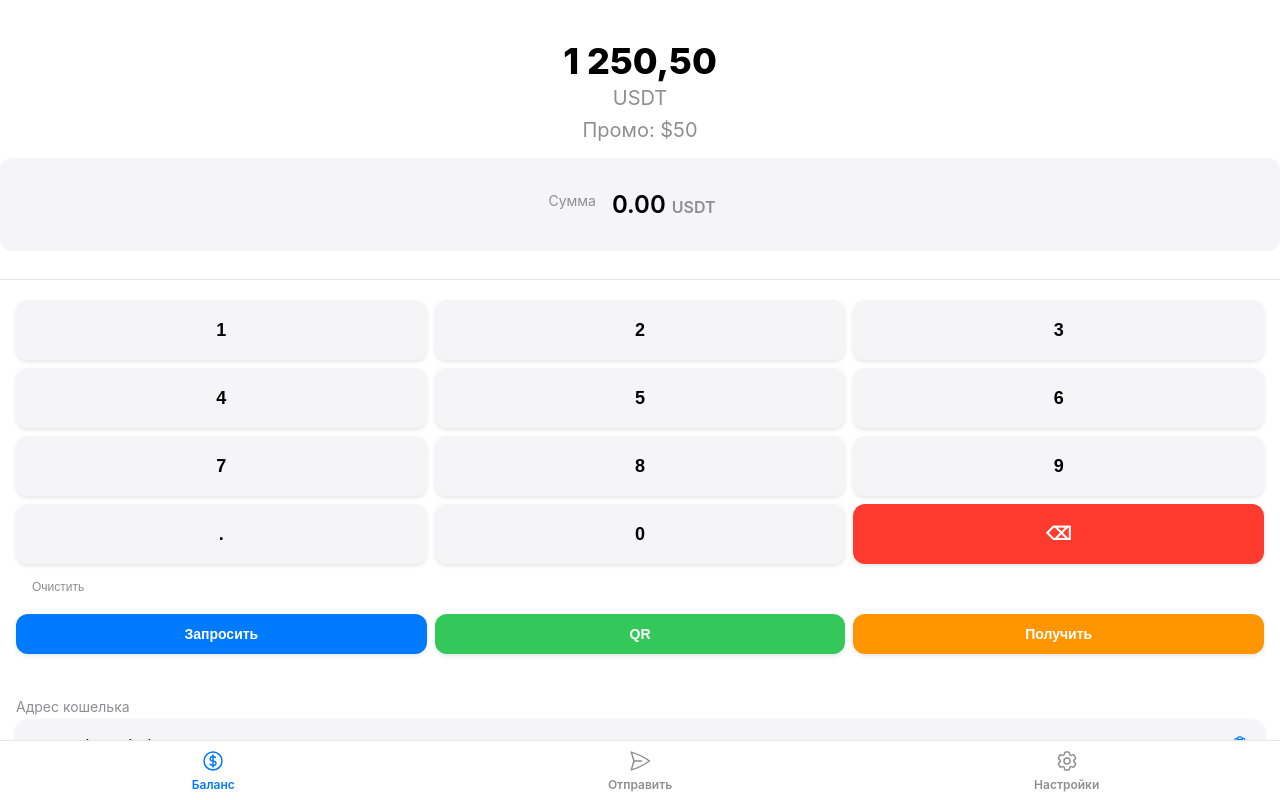
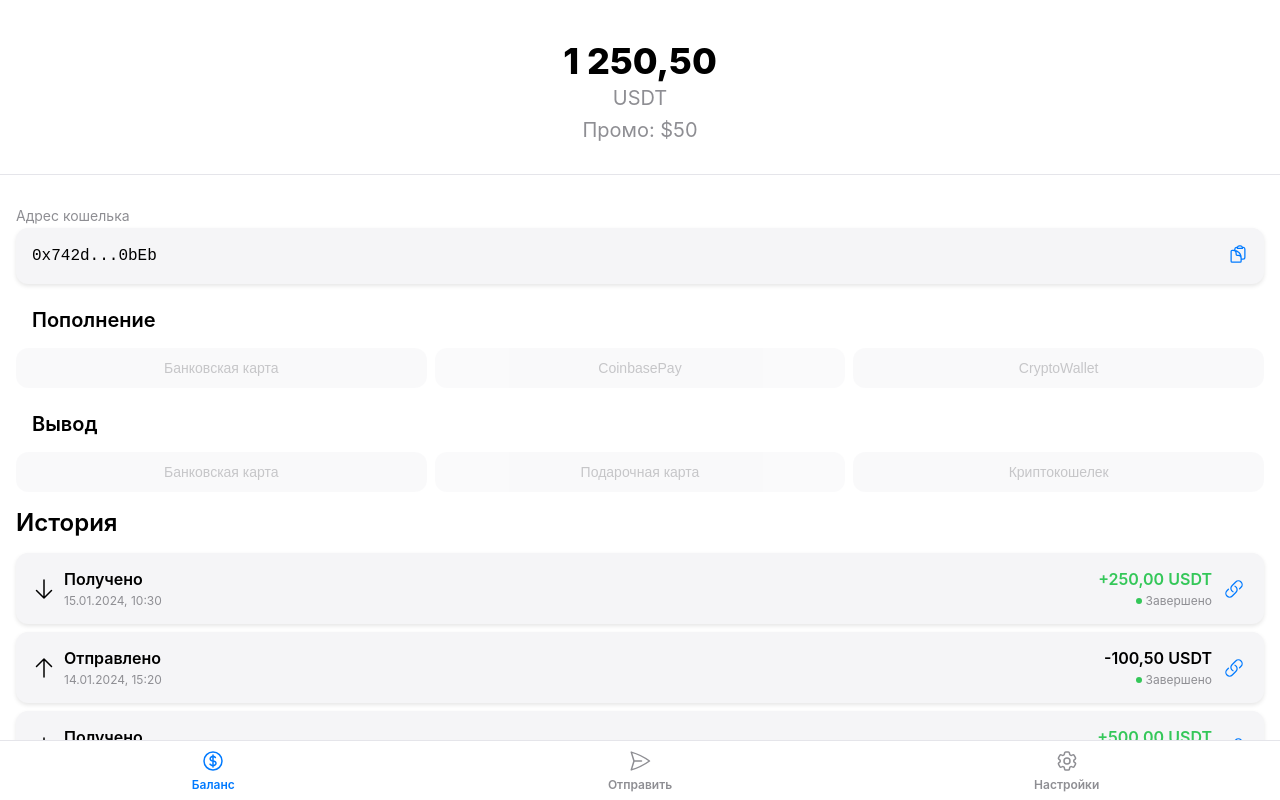
Before and after one commit to m1omania/metka, a React (Vite) app: page / in a window 1280 px wide. Shown: the top 800 px of the page. Built offline with nearby package versions, Linux system fonts and the light colour scheme.

Commit message:
Update BalanceScreen: remove keyboard, add tabs to SendReceiveScreen, horizontal deposit/withdraw buttons

```diff
--- a/src/screens/BalanceScreen.css
+++ b/src/screens/BalanceScreen.css
@@ -111,19 +111,27 @@
   font-size: 20px;
   font-weight: 600;
   color: #000000;
-  margin-bottom: 8px;
+  margin-bottom: 12px;
+}
+
+.deposit-buttons-row {
+  display: flex;
+  gap: 8px;
+  flex-wrap: wrap;
 }
 
 .deposit-button {
-  width: 100%;
-  padding: 16px;
+  flex: 1;
+  min-width: 100px;
+  padding: 12px 8px;
   border-radius: 12px;
-  margin-bottom: 8px;
+  margin-bottom: 0;
   background-color: #F5F5F7;
   border: none;
-  font-size: 16px;
+  font-size: 14px;
   color: #8E8E93;
   cursor: not-allowed;
+  text-align: center;
 }
 
 .deposit-button.disabled {
--- a/src/screens/BalanceScreen.tsx
+++ b/src/screens/BalanceScreen.tsx
@@ -1,20 +1,14 @@
 import React, { useState, useEffect } from 'react';
 import { Wallet, Transaction } from '../types';
 import { BalanceDisplay } from '../components/BalanceDisplay';
-import { DigitalKeyboard } from '../components/DigitalKeyboard';
 import { WalletAddress } from '../components/WalletAddress';
 import { TransactionHistory } from '../components/TransactionHistory';
-import { LinkShareModal } from '../components/LinkShareModal';
 import { WalletService } from '../services/walletService';
-import { generateRequestLink } from '../utils/linkGenerator';
 import './BalanceScreen.css';
 
 export const BalanceScreen: React.FC = () => {
   const [wallet, setWallet] = useState<Wallet | null>(null);
   const [transactions, setTransactions] = useState<Transaction[]>([]);
-  const [amount, setAmount] = useState<string>('');
-  const [showLinkModal, setShowLinkModal] = useState(false);
-  const [linkUrl, setLinkUrl] = useState<string>('');
 
   useEffect(() => {
     loadData();
@@ -25,43 +19,6 @@ export const BalanceScreen: React.FC = () => {
     const transactionsData = await WalletService.getTransactions();
     setWallet(walletData);
     setTransactions(transactionsData);
-  };
-
-  const handleKeyPress = (value: string) => {
-    if (value === '.' && amount.includes('.')) {
-      return;
-    }
-    setAmount((prev) => prev + value);
-  };
-
-  const handleDelete = () => {
-    setAmount((prev) => prev.slice(0, -1));
-  };
-
-  const handleClear = () => {
-    setAmount('');
-  };
-
-  const handleRequest = () => {
-    if (!amount || parseFloat(amount) <= 0) {
-      alert('Введите сумму');
-      return;
-    }
-    const link = generateRequestLink(parseFloat(amount));
-    setLinkUrl(link.url);
-    setShowLinkModal(true);
-  };
-
-  const handleQR = () => {
-    if (!wallet) return;
-    const link = generateRequestLink();
-    setLinkUrl(link.url);
-    setShowLinkModal(true);
-  };
-
-  const handleReceive = () => {
-    if (!wallet) return;
-    alert('Показ адреса кошелька для получения средств');
   };
 
   if (!wallet) {
@@ -76,43 +33,14 @@ export const BalanceScreen: React.FC = () => {
     <div className="balance-screen">
       <div className="balance-screen-content">
         <BalanceDisplay balance={wallet.balance} promoBalance={wallet.promoBalance} />
-
-        <div className="input-container">
-          <div className="input-label">Сумма</div>
-          <div className="input-box">
-            <div className="input-text">
-              {amount || '0.00'} <span className="input-currency">USDT</span>
-            </div>
-          </div>
-        </div>
-      </div>
-
-      <div className="balance-screen-top">
-        <DigitalKeyboard
-          onPress={handleKeyPress}
-          onDelete={handleDelete}
-          onClear={handleClear}
-        />
-
-        <div className="action-buttons">
-          <button className="action-button request-button" onClick={handleRequest}>
-            Запросить
-          </button>
-          <button className="action-button qr-button" onClick={handleQR}>
-            QR
-          </button>
-          <button className="action-button receive-button" onClick={handleReceive}>
-            Получить
-          </button>
-        </div>
       </div>
 
       <div className="balance-screen-bottom">
-
         <WalletAddress address={wallet.address} />
 
         <div className="deposit-section">
           <div className="section-title">Пополнение</div>
+          <div className="deposit-buttons-row">
             <button className="deposit-button disabled" disabled>
               Банковская карта
             </button>
@@ -123,9 +51,11 @@ export const BalanceScreen: React.FC = () => {
               CryptoWallet
             </button>
           </div>
+        </div>
 
         <div className="withdraw-section">
           <div className="section-title">Вывод</div>
+          <div className="deposit-buttons-row">
             <button className="deposit-button disabled" disabled>
               Банковская карта
             </button>
@@ -136,15 +66,10 @@ export const BalanceScreen: React.FC = () => {
               Криптокошелек
             </button>
           </div>
+        </div>
 
         <TransactionHistory transactions={transactions} />
       </div>
-
-      <LinkShareModal
-        visible={showLinkModal}
-        url={linkUrl}
-        onClose={() => setShowLinkModal(false)}
-      />
     </div>
   );
 };
--- a/src/screens/SendReceiveScreen.tsx
+++ b/src/screens/SendReceiveScreen.tsx
@@ -4,10 +4,13 @@ import { DigitalKeyboard } from '../components/DigitalKeyboard';
 import { TransactionHistory } from '../components/TransactionHistory';
 import { LinkShareModal } from '../components/LinkShareModal';
 import { WalletService } from '../services/walletService';
-import { generateSendLink } from '../utils/linkGenerator';
+import { generateRequestLink, generateSendLink } from '../utils/linkGenerator';
 import './SendReceiveScreen.css';
 
+type TabType = 'send' | 'receive';
+
 export const SendReceiveScreen: React.FC = () => {
+  const [activeTab, setActiveTab] = useState<TabType>('send');
   const [amount, setAmount] = useState<string>('');
   const [transactions, setTransactions] = useState<Transaction[]>([]);
   const [showLinkModal, setShowLinkModal] = useState(false);
@@ -43,20 +46,41 @@ export const SendReceiveScreen: React.FC = () => {
       return;
     }
 
-    const link = generateSendLink(parseFloat(amount));
+    const link =
+      activeTab === 'send'
+        ? generateSendLink(parseFloat(amount))
+        : generateRequestLink(parseFloat(amount));
     setLinkUrl(link.url);
     setShowLinkModal(true);
     setAmount('');
   };
 
-  const filteredTransactions = transactions.filter((t) => t.type === 'outgoing');
+  const filteredTransactions = transactions.filter((t) =>
+    activeTab === 'send' ? t.type === 'outgoing' : t.type === 'incoming'
+  );
 
   return (
     <div className="send-receive-screen">
+      <div className="tab-container">
+        <button
+          className={`tab ${activeTab === 'send' ? 'active' : ''}`}
+          onClick={() => setActiveTab('send')}
+        >
+          Отправить
+        </button>
+        <button
+          className={`tab ${activeTab === 'receive' ? 'active' : ''}`}
+          onClick={() => setActiveTab('receive')}
+        >
+          Получить
+        </button>
+      </div>
 
       <div className="send-receive-content">
         <div className="input-section">
-          <div className="input-label">Сумма для отправки</div>
+          <div className="input-label">
+            {activeTab === 'send' ? 'Сумма для отправки' : 'Сумма для получения'}
+          </div>
           <div className="input-container">
             <div className="input-wrapper">
               <input
@@ -78,11 +102,13 @@ export const SendReceiveScreen: React.FC = () => {
         />
 
         <button className="generate-button" onClick={handleGenerateLink}>
-          Создать ссылку отправки
+          {activeTab === 'send' ? 'Создать ссылку отправки' : 'Создать ссылку получения'}
         </button>
 
         <div className="history-section">
-          <div className="section-title">Исходящие транзакции</div>
+          <div className="section-title">
+            {activeTab === 'send' ? 'Исходящие транзакции' : 'Входящие транзакции'}
+          </div>
           <TransactionHistory transactions={filteredTransactions} />
         </div>
       </div>
```
Lines whose indentation alone changed are shown as unchanged.
